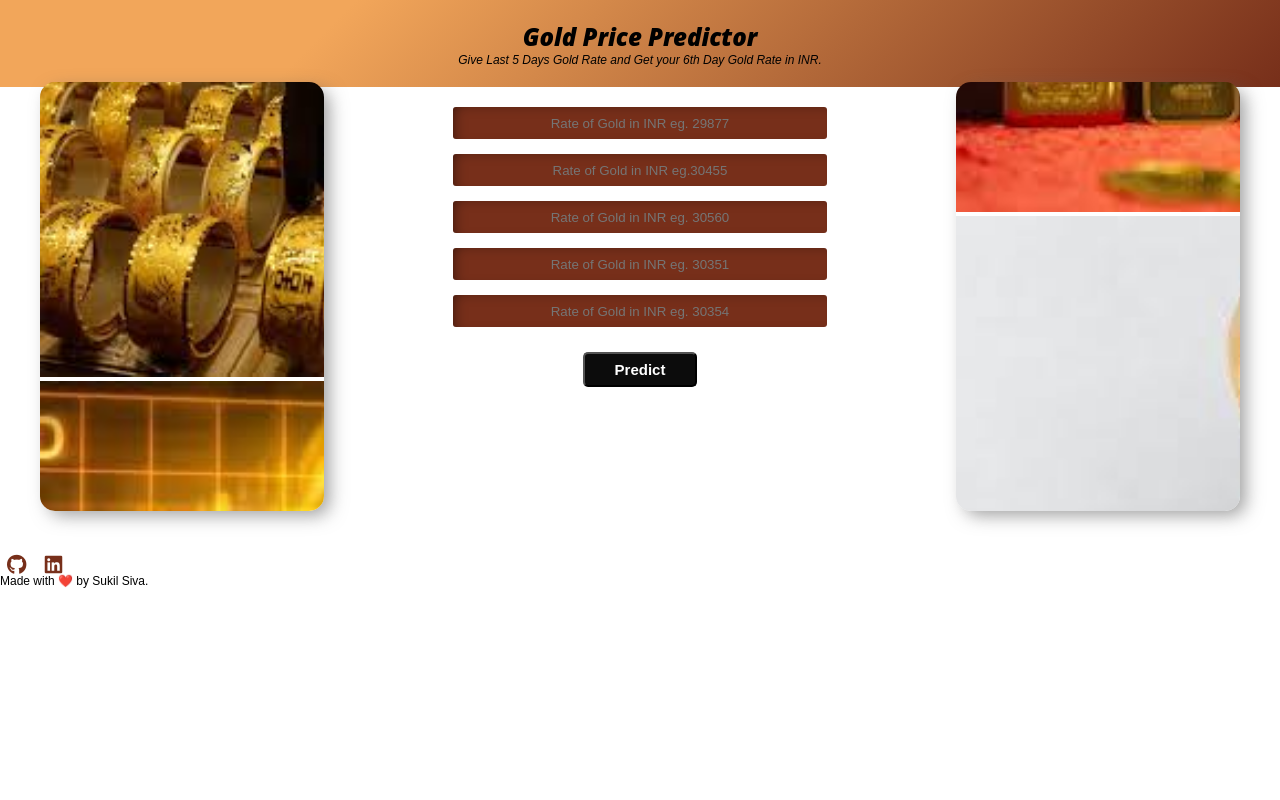
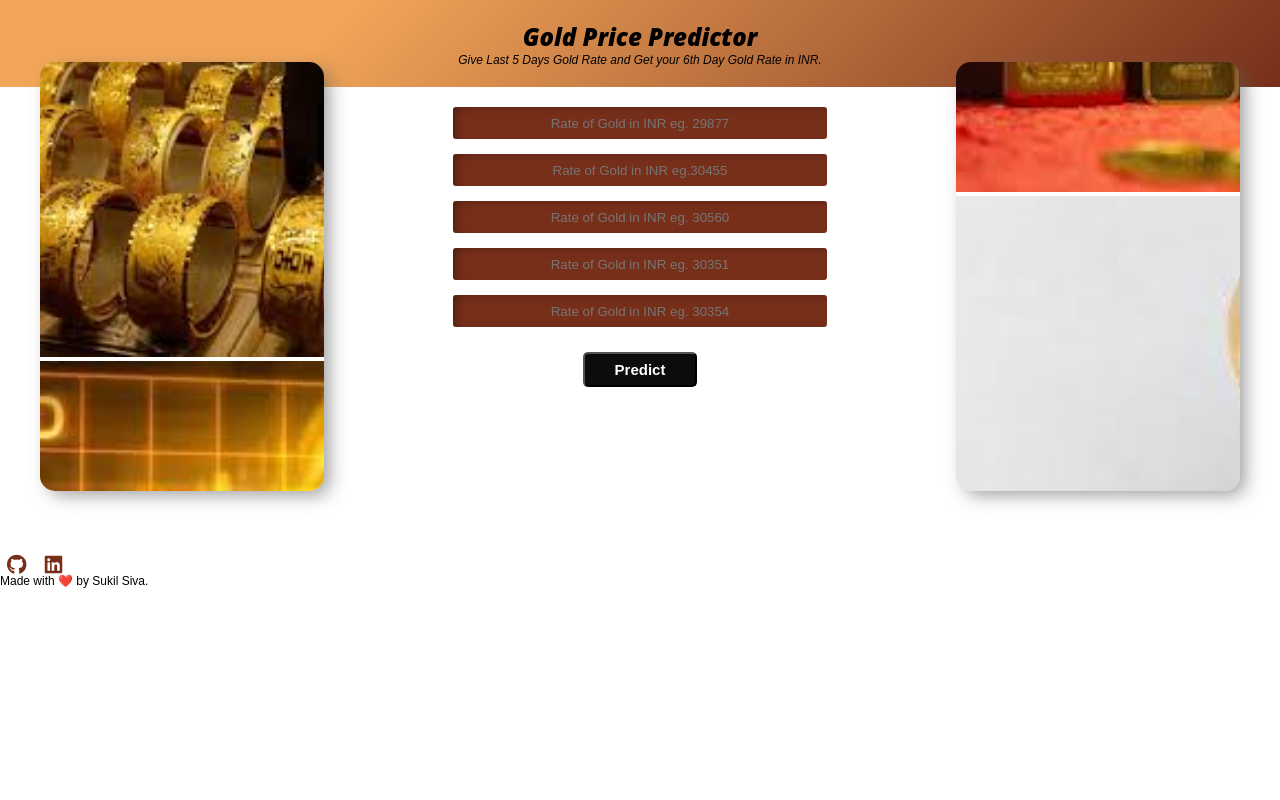
Before and after one commit to sukilsiva/Gold-Price-Predictor, a Python web app: template templates/index.html in a window 1280 px wide. Run offline with Jinja, Linux system fonts and the light colour scheme; the template is opened without the code that fills it, so the values that code supplies are empty; some libraries are stand-ins or nearby versions.

Commit message:
Update styles.css

```diff
--- a/static/styles.css
+++ b/static/styles.css
@@ -50,7 +50,7 @@ body{
 	display: inline-block;
 	position: absolute;
 	left: 40px;
-	top: -5px;
+	top: -25px;
 	width: 284px;
 	height: 429px;
 	border-radius: 15px;
@@ -72,7 +72,7 @@ body{
 	height: 429px;
 	position: absolute;
 	right: 40px;
-	top: -5px;
+	top: -25px;
 	border-radius: 15px;
 	-webkit-box-shadow: 7px 6px 18px -2px rgba(94,94,94,0.61);
 	-moz-box-shadow: 7px 6px 18px -2px rgba(94,94,94,0.61);
```
